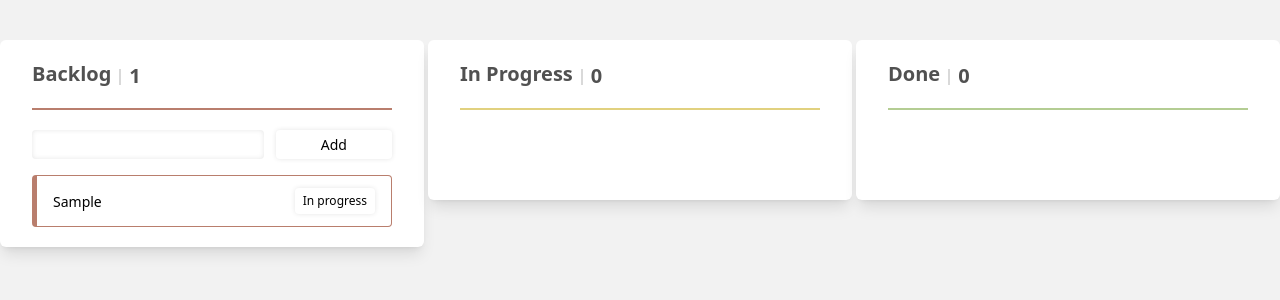
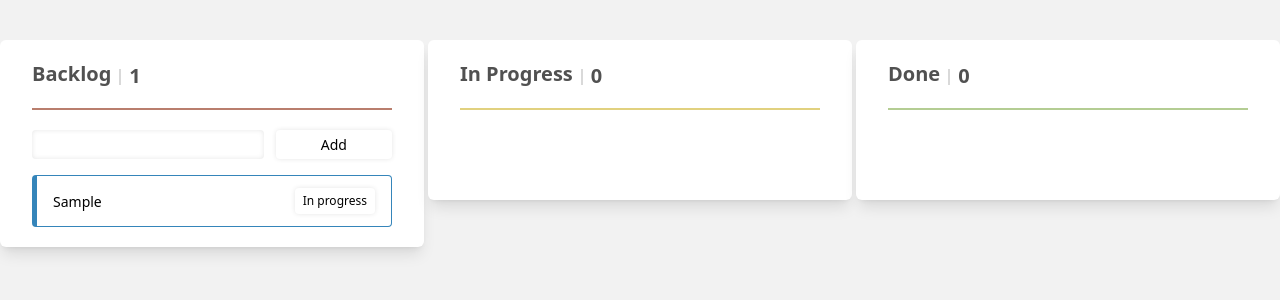
Before and after one commit to aleksi-svaridze/12-todo-app, a React (Vite) app: page / in a window 1280 px wide. Both pictures are taken after typing "Sample" into the empty fields and a click on the button "Add". Shown: the top 300 px of the page. Built offline with nearby package versions, Linux system fonts and the light colour scheme.

Commit message:
Add randomColor package

```diff
--- a/package.json
+++ b/package.json
@@ -11,6 +11,7 @@
   },
   "dependencies": {
     "@tailwindcss/vite": "^4.1.17",
+    "randomcolor": "^0.6.2",
     "react": "^19.2.0",
     "react-dom": "^19.2.0",
     "styled-components": "^6.1.19",
--- a/src/App.jsx
+++ b/src/App.jsx
@@ -6,7 +6,6 @@ import InProgressList from "./components/InProgress/InProgressList";
 import { Form } from "./components/form/Form";
 
 const App = () => {
-  // const [theme, setTheme] = useState(["green", "red", "blue", "yellow"]);
   const [inputValue, setInputValue] = useState("");
   const [todoList, setTodoList] = useState([]);
   const [inProgressList, setInProgressList] = useState([]);
--- a/src/components/Done/Done.jsx
+++ b/src/components/Done/Done.jsx
@@ -1,6 +1,13 @@
+import randomColor from "randomcolor";
+import { useState } from "react";
+
 const Done = ({ id, title, removeTask, makeTaskActive }) => {
+  const [theme] = useState(randomColor());
   return (
-    <li className="border border-[#B97E6D] border-l-4 px-4 py-3 flex items-center gap-x-2 justify-between rounded">
+    <li
+      style={{ borderColor: theme }}
+      className="border border-l-4 px-4 py-3 flex items-center gap-x-2 justify-between rounded"
+    >
       <span className="capitalize text-sm overflow-hidden">{title}</span>
       <div className="flex items-center gap-x-2">
         <button
--- a/src/components/InProgress/InProgressItem.jsx
+++ b/src/components/InProgress/InProgressItem.jsx
@@ -1,6 +1,14 @@
+import randomColor from "randomcolor";
+import { useState } from "react";
+
 const InProgressItem = ({ id, title, moveTaskToDone, moveTaskToBacklog }) => {
+  const [theme] = useState(randomColor());
+
   return (
-    <li className="border border-[#B97E6D] border-l-4 px-4 py-3 flex items-center gap-x-2 justify-between rounded">
+    <li
+      style={{ borderColor: theme }}
+      className="border border-l-4 px-4 py-3 flex items-center gap-x-2 justify-between rounded"
+    >
       <span className="capitalize text-sm overflow-hidden">{title}</span>
       <div className="flex items-center gap-x-2">
         <button
--- a/src/components/Todo/Todo.jsx
+++ b/src/components/Todo/Todo.jsx
@@ -1,8 +1,12 @@
 import { Li, Span, Button } from "../../styles/styles";
+import randomColor from "randomcolor";
+import { useState } from "react";
 
 const Todo = ({ title, moveTaskToInProgress, id }) => {
+  const [theme] = useState(randomColor());
+
   return (
-    <Li>
+    <Li theme={theme}>
       <Span>{title}</Span>
       <Button onClick={() => moveTaskToInProgress(id)}>In progress</Button>
     </Li>
--- a/src/components/form/form.module.css
+++ b/src/components/form/form.module.css
@@ -14,6 +14,7 @@
   border-radius: 4px;
   width: 100%;
   box-shadow: inset 0 0 5px 0px rgba(0, 0, 0, 0.1);
+  margin-bottom: 12px;
 }
 .button {
   background-color: white;
@@ -34,6 +35,7 @@
   .input {
     padding: 4px 8px;
     width: calc(2 / 3 * 100%);
+    margin-bottom: 0;
   }
   .button {
     width: calc(1 / 3 * 100%);
--- a/src/styles/styles.js
+++ b/src/styles/styles.js
@@ -1,4 +1,4 @@
-import styled from "styled-components";
+import styled, { css } from "styled-components";
 
 export const Ul = styled.ul`
   display: flex;
@@ -7,7 +7,8 @@ export const Ul = styled.ul`
 `;
 
 export const Li = styled.li`
-  border: 1px solid #b97e6d;
+  border-width: 1px;
+  border-style: solid;
   border-left-width: 5px;
   padding: 12px 16px;
   display: flex;
@@ -15,6 +16,9 @@ export const Li = styled.li`
   justify-content: space-between;
   border-radius: 4px;
   column-gap: 8px;
+  ${({ theme }) => css`
+    border-color: ${theme};
+  `}
 `;
 
 export const Span = styled.span`
```
Also changed, not shown: 1 other file (tests, documents, lock files or other folders).
